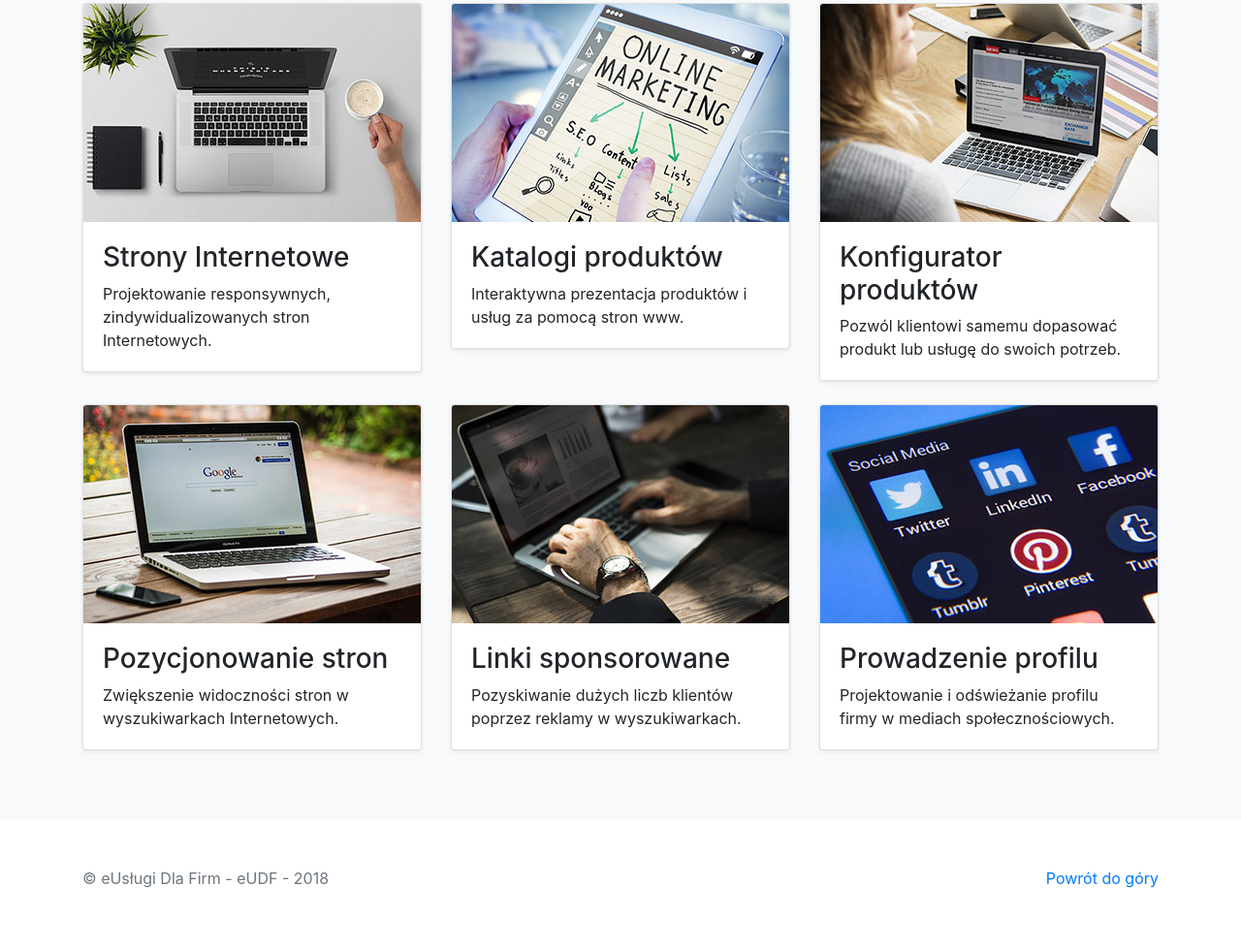
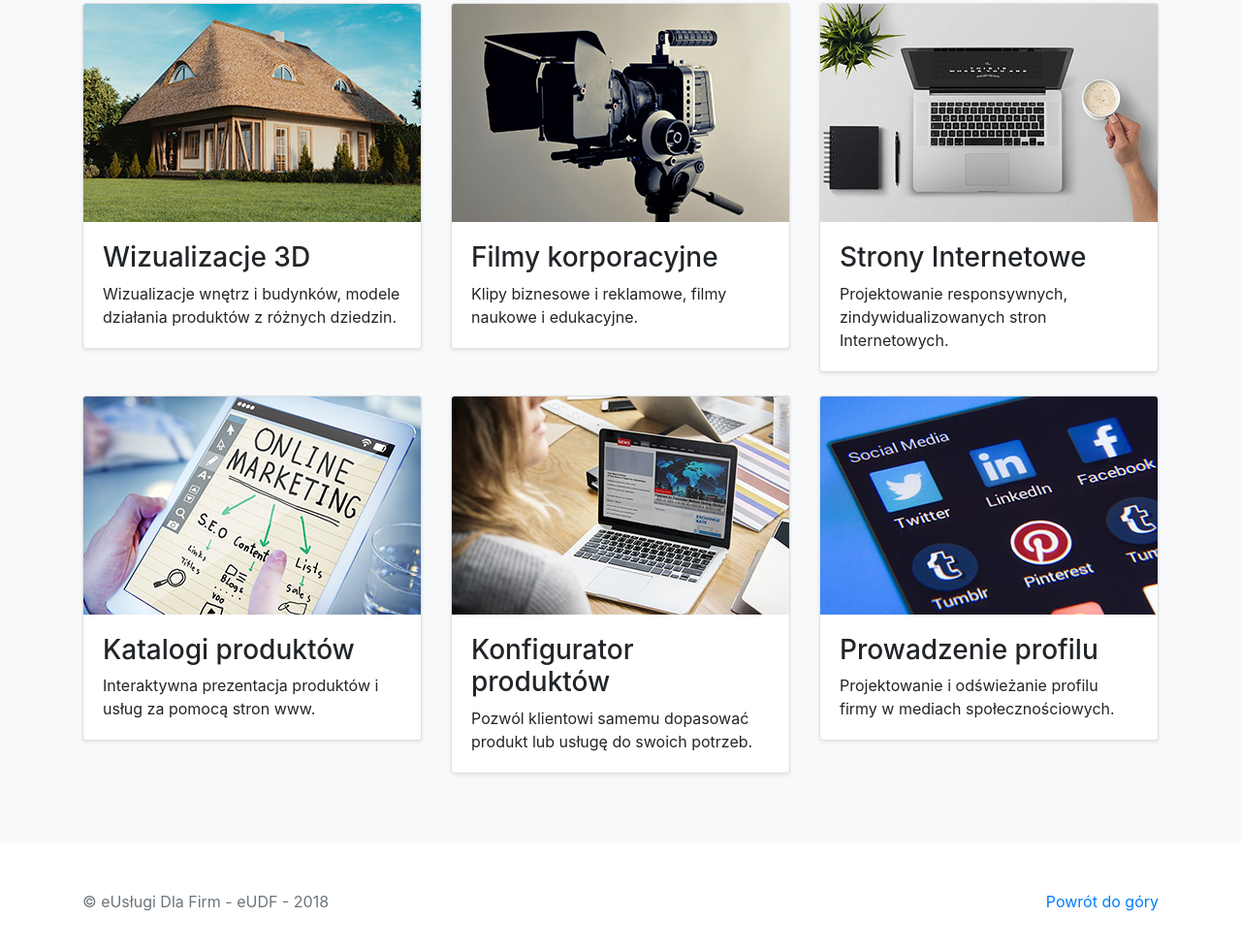
Before and after one commit to biurofund/biurofund.github.io, a plain HTML site: page index.html in a window 1280 px wide. Shown: the part 527-1506 px from the top of the page at 97% size. Drawn offline with nearby package versions, Linux system fonts and the light colour scheme.

Commit message:
Initial commit

```diff
--- a/index.html
+++ b/index.html
@@ -75,6 +75,40 @@
         <div class="container">
 
           <div class="row">
+
+		     <div class="col-md-4">
+              <div class="card mb-4 shadow-sm">
+                <img class="card-img-top" src="image/Pictures_7.jpg" alt="Card image cap">
+                <div class="card-body">
+				  <h3>Wizualizacje 3D</h3>
+                  <p class="card-text">Wizualizacje wnętrz i budynków, modele działania produktów z różnych dziedzin.</p>
+<!--                   <div class="d-flex justify-content-between align-items-center">
+                    <div class="btn-group">
+                      <button type="button" class="btn btn-sm btn-outline-secondary">View</button>
+                      <button type="button" class="btn btn-sm btn-outline-secondary">Edit</button>
+                    </div>
+                    <small class="text-muted">9 mins</small>
+                  </div> -->
+                </div>
+              </div>
+            </div>
+            <div class="col-md-4">
+              <div class="card mb-4 shadow-sm">
+                <img class="card-img-top" src="image/Pictures_9.jpg" alt="Card image cap">
+                <div class="card-body">
+				  <h3>Filmy korporacyjne</h3>
+                  <p class="card-text">Klipy biznesowe i reklamowe, filmy naukowe i edukacyjne.</p>
+<!--                   <div class="d-flex justify-content-between align-items-center">
+                    <div class="btn-group">
+                      <button type="button" class="btn btn-sm btn-outline-secondary">View</button>
+                      <button type="button" class="btn btn-sm btn-outline-secondary">Edit</button>
+                    </div>
+                    <small class="text-muted">9 mins</small>
+                  </div> -->
+                </div>
+              </div>
+            </div>
+
             <div class="col-md-4">
               <div class="card mb-4 shadow-sm">
                 <img class="card-img-top" src="image/Pictures_2.jpg" alt="Card image cap">
@@ -124,38 +158,7 @@
               </div>
             </div>
 
-            <div class="col-md-4">
-              <div class="card mb-4 shadow-sm">
-                <img class="card-img-top" src="image/Pictures_4.jpg" alt="Card image cap">
-                <div class="card-body">
-				  <h3>Pozycjonowanie stron</h3>
-                  <p class="card-text">Zwiększenie widoczności stron w wyszukiwarkach Internetowych.</p>
-<!--                   <div class="d-flex justify-content-between align-items-center">
-                    <div class="btn-group">
-                      <button type="button" class="btn btn-sm btn-outline-secondary">View</button>
-                      <button type="button" class="btn btn-sm btn-outline-secondary">Edit</button>
-                    </div>
-                    <small class="text-muted">9 mins</small>
-                  </div> -->
-                </div>
-              </div>
-            </div>
-            <div class="col-md-4">
-              <div class="card mb-4 shadow-sm">
-                <img class="card-img-top" src="image/Pictures_5.jpg" alt="Card image cap">
-                <div class="card-body">
-				  <h3>Linki sponsorowane</h3>
-                  <p class="card-text">Pozyskiwanie dużych liczb klientów poprzez reklamy w wyszukiwarkach.</p>
-<!--                   <div class="d-flex justify-content-between align-items-center">
-                    <div class="btn-group">
-                      <button type="button" class="btn btn-sm btn-outline-secondary">View</button>
-                      <button type="button" class="btn btn-sm btn-outline-secondary">Edit</button>
-                    </div>
-                    <small class="text-muted">9 mins</small>
-                  </div> -->
-                </div>
-              </div>
-            </div>
+
             <div class="col-md-4">
               <div class="card mb-4 shadow-sm">
                 <img class="card-img-top" src="image/Pictures_3.jpg" alt="Card image cap">
```
Also changed, not shown: image/Pictures_7.jpg (added), image/Pictures_8.jpg (added), image/Pictures_9.jpg (added).
